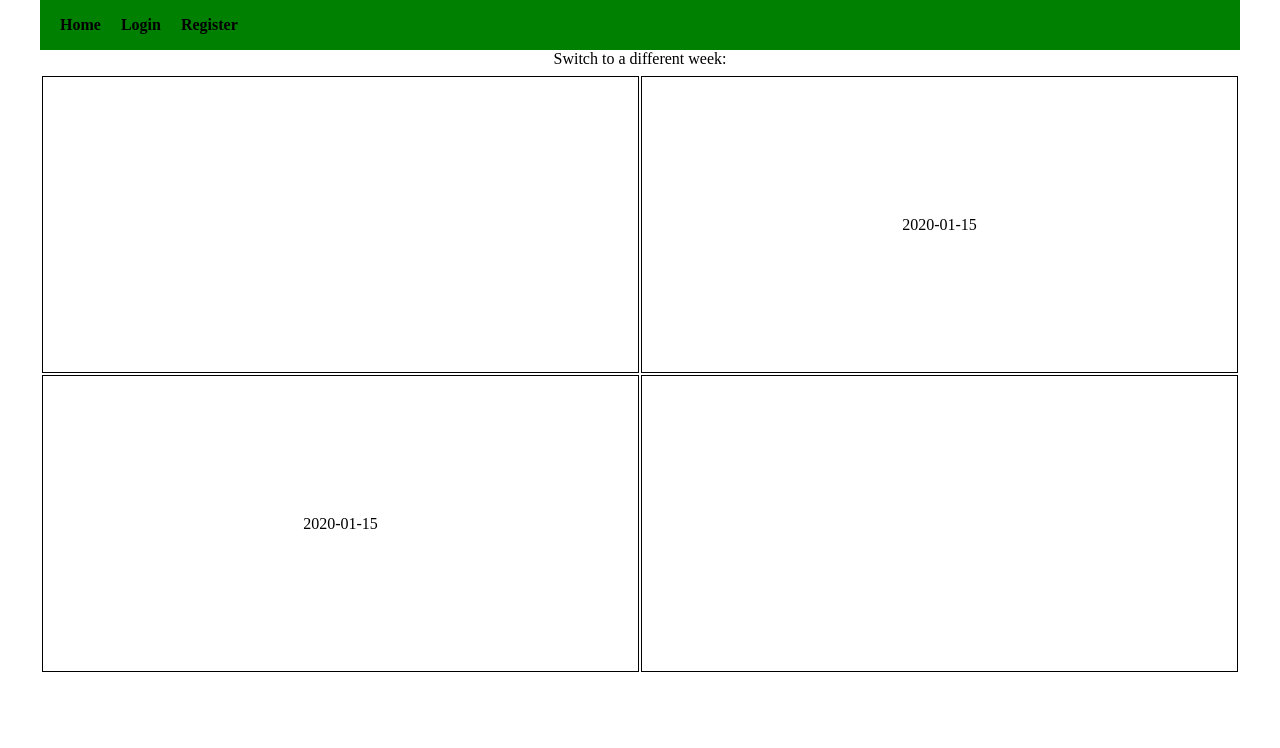
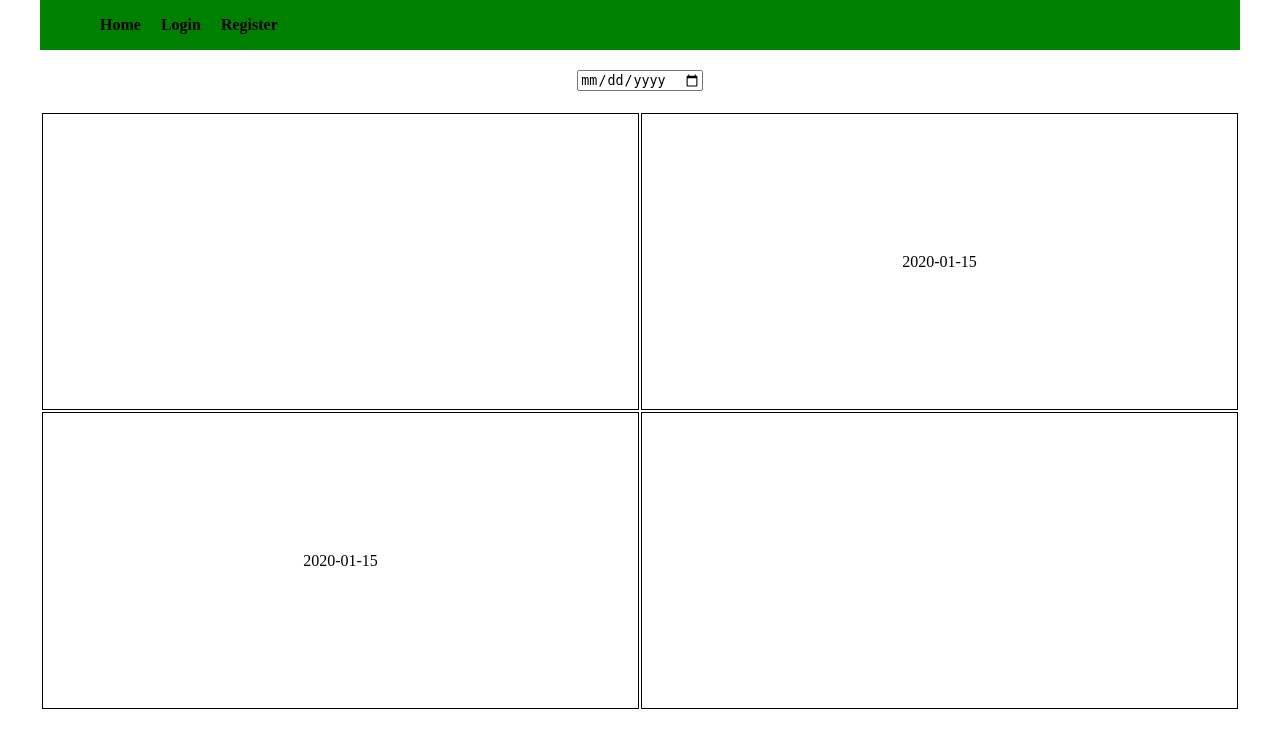
Before and after one commit to edvardsmazprecnieks/SetBox, a Flask app: template app/templates/schedule/schedule.html in a window 1280 px wide. Shown: the top 748 px of the page. Run offline with Flask 3, Linux system fonts and the light colour scheme; the template is opened without the code that fills it: most values are stand-ins (such as "Sample title", 1, 10 or a date in 2020).

Commit message:
add input date to schedule

```diff
--- a/app/static/css/base.css
+++ b/app/static/css/base.css
@@ -1,9 +1,3 @@
-* {
-  margin: 0;
-  padding: 0;
-  box-sizing: border-box;
-}
-
 body {
   max-width: 1200px;
   margin: 0 auto;
--- a/app/static/css/schedule.css
+++ b/app/static/css/schedule.css
@@ -1,42 +1,22 @@
-.container {
+.input-container {
+  text-align: center;
+}
+
+.date-input {
+  margin-top: 5px;
+  width: fit-content;
+  display: block;
+  margin: 0 auto;
+  margin-top: 20px;
+  margin-bottom: 20px;
+}
+
+container {
     display: flex;
     flex-direction: column;
 }
 
-.weekselektor {
-    display: flex;
-    justify-content: space-evenly;
-    margin-top: 0.5%;
-    margin-bottom: 0.5%;
-}
-
-/* .button {
-    padding: 15px 50px;
-    text-align: center;
-    # cant make the box evenly around the arrow
-} */
-
-.arrow {
-    border: solid black;
-    border-width: 0 3px 3px 0;
-    display: inline-block;
-    padding: 3px;
-    width: 10px;
-    height: 10px;
-}
-
-.right {
-    transform: rotate(-45deg);
-    -webkit-transform: rotate(-45deg);
-}
-
-.left {
-    transform: rotate(135deg);
-    -webkit-transform: rotate(135deg);
-}
-
 table {
-  margin-top: 0.5%;
   width: 100%;
   table-layout: fixed;
   height: 600px;
@@ -60,17 +40,6 @@ td:not(.tdtime) {
     text-align: center;
 }
 
-form {
-    display: flex;
-    flex-direction: row;
-    justify-content: center;
-}
-
-input {
-    width: 50px;
-    height: 50px;
-}
-
 form div {
     text-align: center;
 }
--- a/app/templates/lesson/lessonadder.html
+++ b/app/templates/lesson/lessonadder.html
@@ -24,9 +24,9 @@
         <tr>
             <th>Date</th>
             <th>
-                    <div class ="dateselector">
-                        <input type="date" id="lesson_date" name="lesson_date">
-                    </div>
+                <div class ="dateselector">
+                    <input type="date" id="lesson_date" name="lesson_date">
+                </div>
             </th>
         </tr>
         <tr>
--- a/app/templates/schedule/schedule.html
+++ b/app/templates/schedule/schedule.html
@@ -6,7 +6,9 @@
 
 
 {% block main %}
-<p>Switch to a different week: </p>
+<div class="input-container">
+    <input type="date" id="lesson_date" name="lesson_date" class="date-input">
+</div>
 <table>
     <tr>
         <td></td>
```
